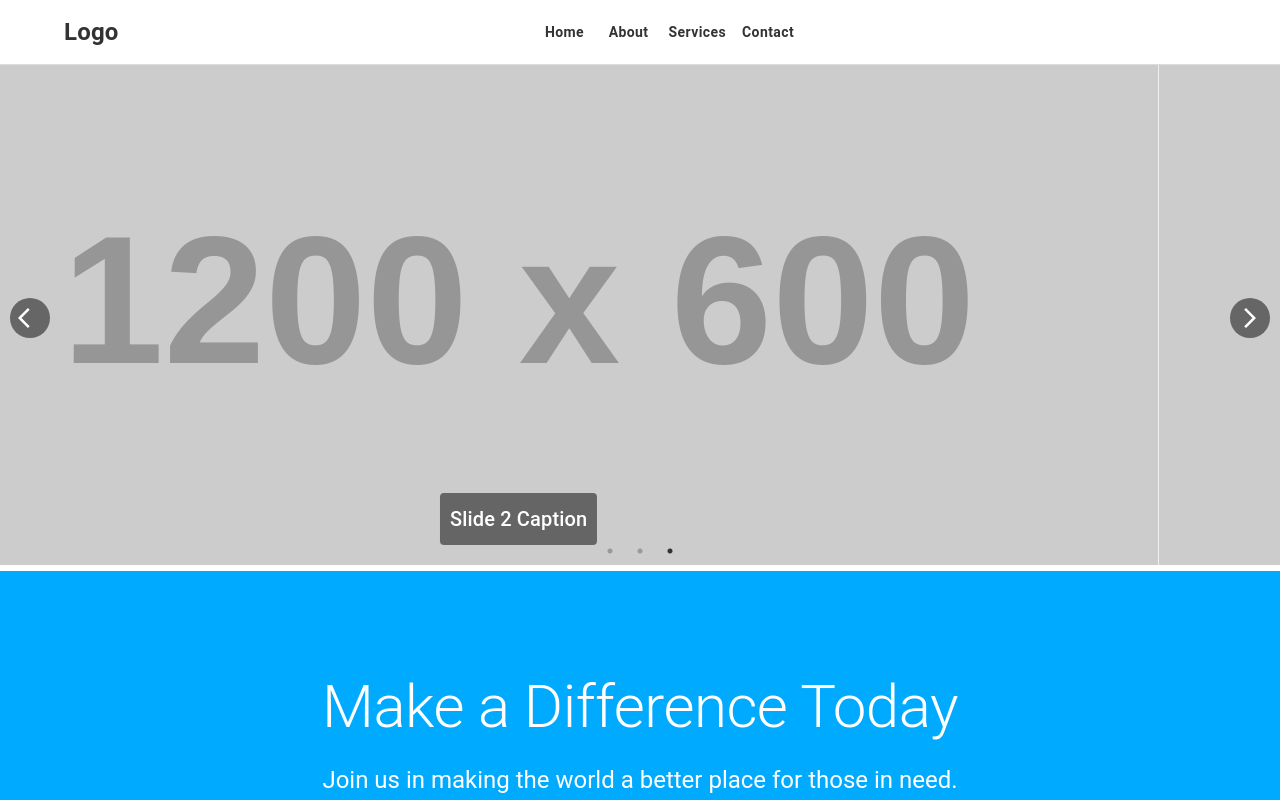
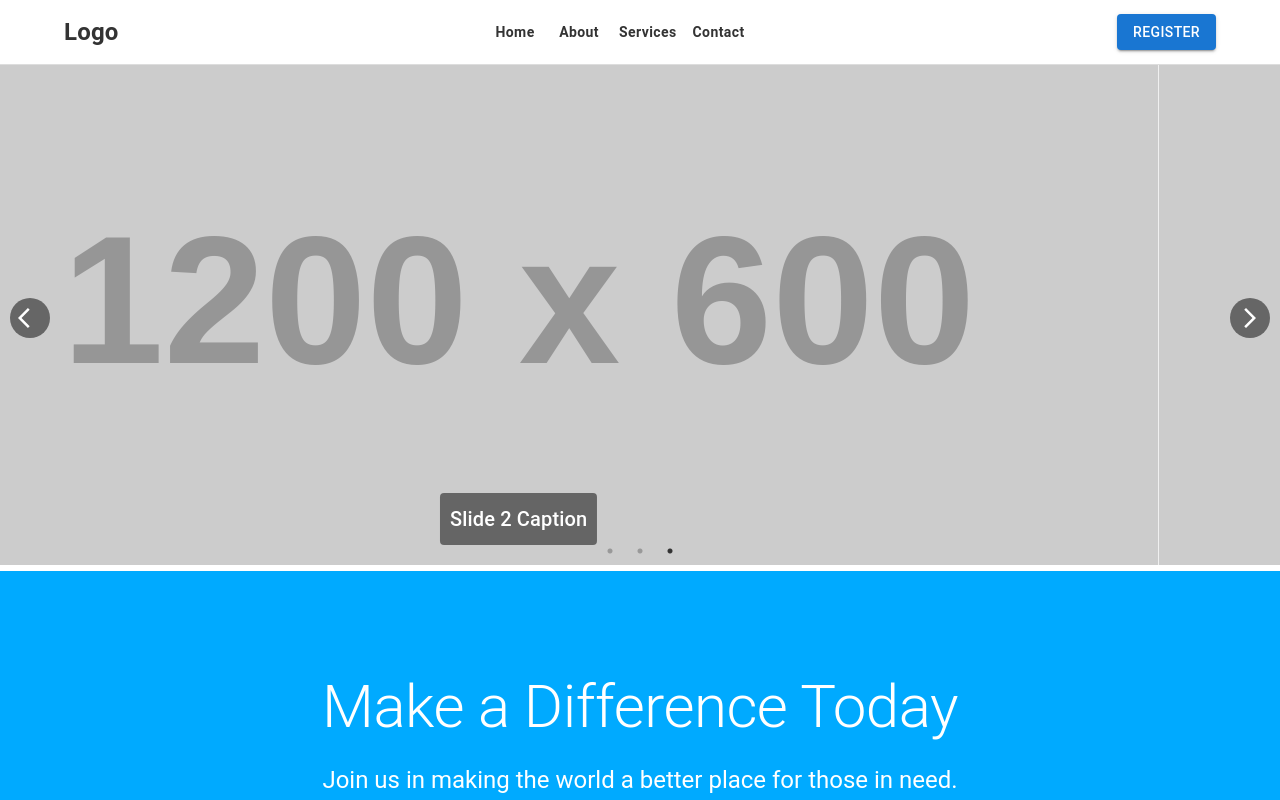
Before and after one commit to mohd-yasir3455/working, a React (Create React App) app: page / in a window 1280 px wide. Shown: the top 800 px of the page. Built offline with nearby package versions, Linux system fonts and the light colour scheme.

Commit message:
updated form

```diff
--- a/src/Pages/LandingPage/Components/Header.jsx
+++ b/src/Pages/LandingPage/Components/Header.jsx
@@ -2,6 +2,7 @@ import React, { useState } from 'react';
 import { AppBar, Toolbar, Typography, Button, Menu, MenuItem, IconButton, Box, Drawer, List, ListItem, Divider, Container } from '@mui/material';
 import { Menu as MenuIcon, Close as CloseIcon } from '@mui/icons-material';
 import { styled } from '@mui/material/styles';
+import RegisterForm from '../../RegisterPage/RegisterPage';  // Importing the RegisterForm component
 
 // Styled components for custom styles
 const Logo = styled(Typography)(({ theme }) => ({
@@ -40,6 +41,7 @@ const DrawerList = styled(List)(({ theme }) => ({
 const Header = () => {
   const [anchorElNav, setAnchorElNav] = useState(null);
   const [drawerOpen, setDrawerOpen] = useState(false);
+  const [isRegisterFormOpen, setIsRegisterFormOpen] = useState(false); // New state for controlling the Register form
 
   const handleOpenNavMenu = (event) => {
     setAnchorElNav(event.currentTarget);
@@ -51,6 +53,10 @@ const Header = () => {
 
   const toggleDrawer = (open) => () => {
     setDrawerOpen(open);
+  };
+
+  const toggleRegisterForm = () => {
+    setIsRegisterFormOpen(!isRegisterFormOpen); // Toggle the register form
   };
 
   const drawer = (
@@ -138,6 +144,14 @@ const Header = () => {
               <MenuIcon />
             </IconButton>
           </Box>
+
+          <Button
+            variant="contained"
+            color="primary"
+            onClick={toggleRegisterForm} // Opens the register form
+          >
+            Register
+          </Button>
         </Toolbar>
       </Container>
 
@@ -149,6 +163,9 @@ const Header = () => {
       >
         {drawer}
       </Drawer>
+
+      {/* Render RegisterForm component if isRegisterFormOpen is true */}
+      {isRegisterFormOpen && <RegisterForm />}
     </AppBar>
   );
 };
```
